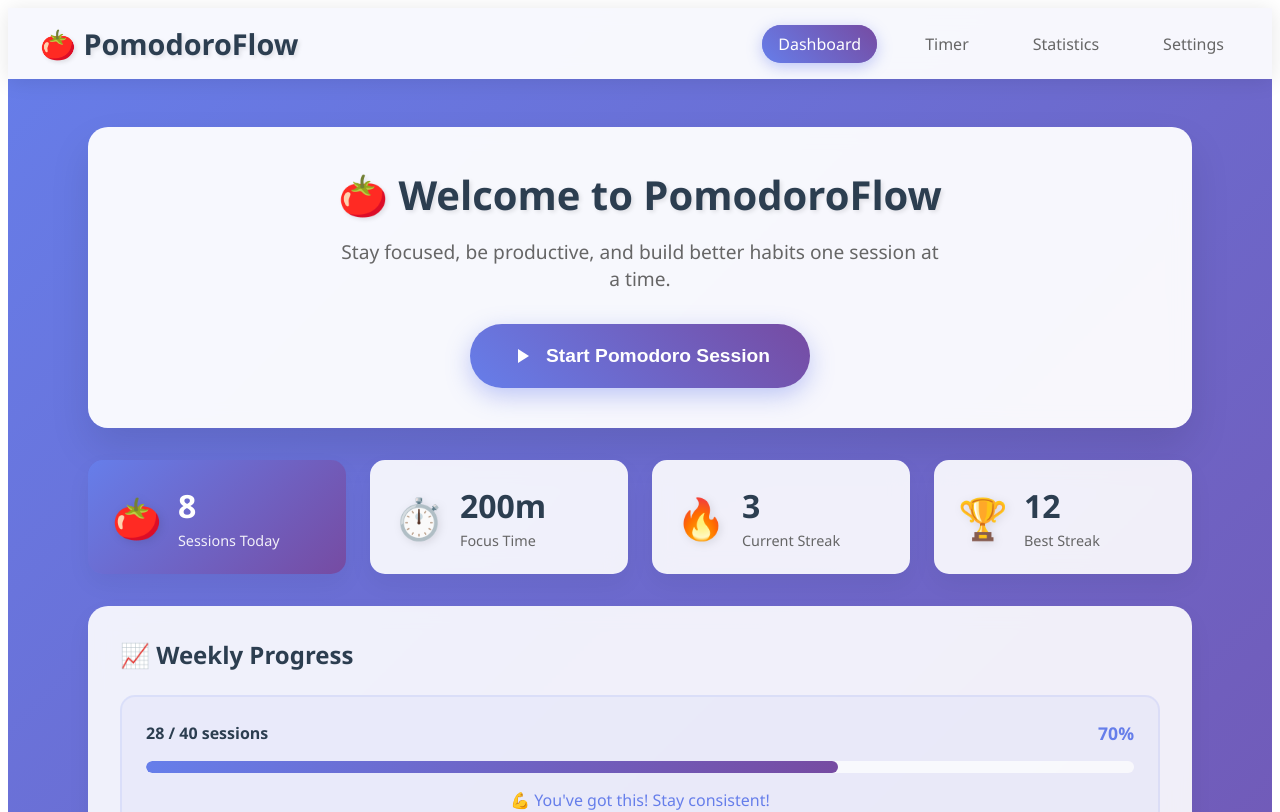
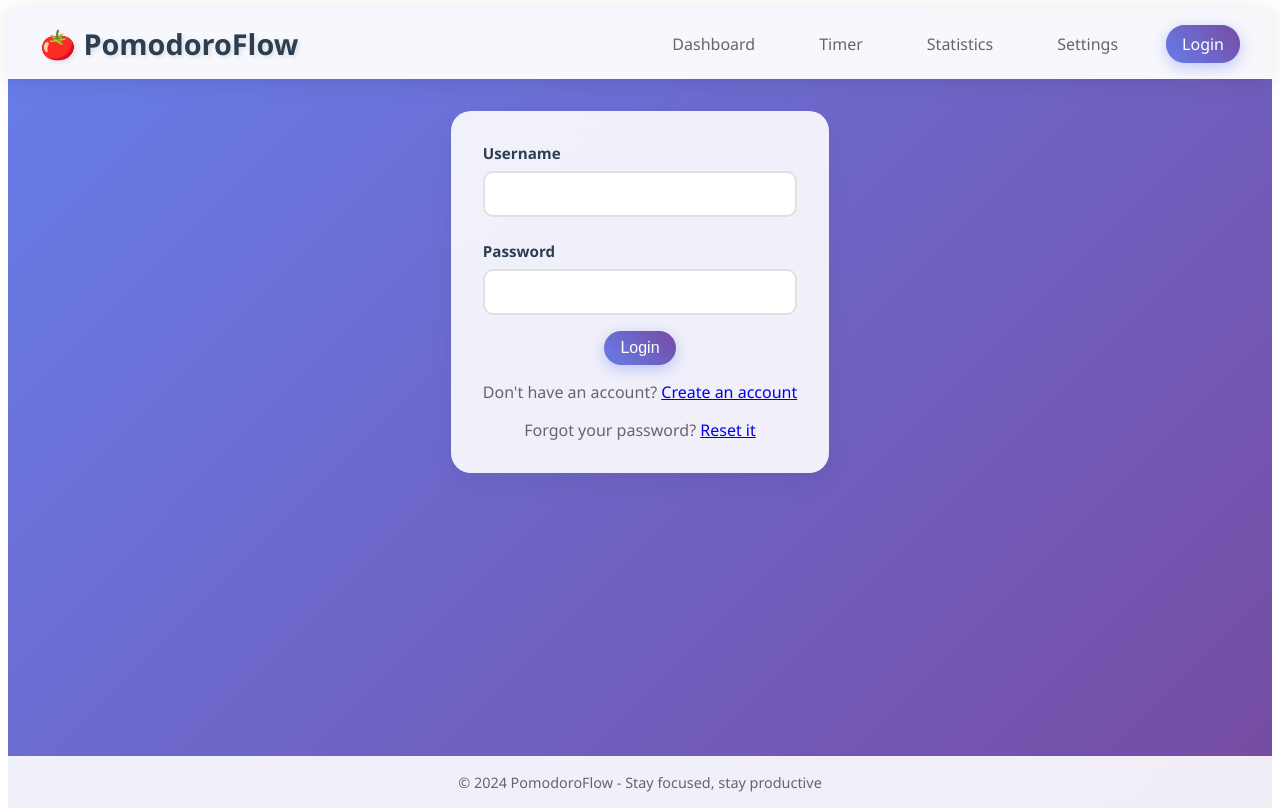
Before and after one commit to DarrenLee09/HonqueDoro, an Angular app: page /login in a window 1280 px wide. Before the commit this address led to /dashboard. Shown: the top 812 px of the page. Built offline with nearby package versions, Linux system fonts and the light colour scheme.

Commit message:
Login page base UI

```diff
--- a/src/app/app.html
+++ b/src/app/app.html
@@ -7,6 +7,7 @@
         <a routerLink="/timer" routerLinkActive="active" class="nav-link">Timer</a>
         <a routerLink="/statistics" routerLinkActive="active" class="nav-link">Statistics</a>
         <a routerLink="/settings" routerLinkActive="active" class="nav-link">Settings</a>
+        <a routerLink="/login" routerLinkActive="active" class="nav-link">Login</a>
       </nav>
     </div>
   </header>
--- a/src/app/app.routes.ts
+++ b/src/app/app.routes.ts
@@ -3,6 +3,7 @@ import { Dashboard } from './components/dashboard/dashboard';
 import { Timer } from './components/timer/timer';
 import { Settings } from './components/settings/settings';
 import { Statistics } from './components/statistics/statistics';
+import { Login } from './components/login/login';
 
 export const routes: Routes = [
   { path: '', redirectTo: '/dashboard', pathMatch: 'full' },
@@ -10,5 +11,6 @@ export const routes: Routes = [
   { path: 'timer', component: Timer },
   { path: 'settings', component: Settings },
   { path: 'statistics', component: Statistics },
+  { path: 'login', component: Login },
   { path: '**', redirectTo: '/dashboard' }
 ];
--- /dev/null
+++ b/src/app/components/login/login.css
@@ -0,0 +1,130 @@
+.login-container {
+  display: flex;
+  justify-content: center;
+}
+
+.login {
+  max-width: 800px;
+  text-align: center;
+  background: rgba(255, 255, 255, 0.95);
+  backdrop-filter: blur(10px);
+  border-radius: 20px;
+  padding: 2rem 2rem;
+  box-shadow: 0 20px 40px rgba(0, 0, 0, 0.1);
+}
+
+.login h1 {
+  font-size: 2.5rem;
+  font-weight: 700;
+  color: #2c3e50;
+  margin: 0 0 1rem 0;
+  text-shadow: 2px 2px 4px rgba(0, 0, 0, 0.1);
+}
+
+.login p {
+  font-size: 1rem;
+  color: #666;
+  margin: 1rem 0 0 0;
+  max-width: 600px;
+  margin-left: auto;
+  margin-right: auto;
+}
+
+.login {
+  background: rgba(255, 255, 255, 0.9);
+  backdrop-filter: blur(10px);
+  border-radius: 20px;
+  padding: 2rem;
+  box-shadow: 0 10px 25px rgba(0, 0, 0, 0.05);
+  transition: transform 0.3s ease, box-shadow 0.3s ease;
+}
+
+.login h2 {
+  font-size: 1.4rem;
+  font-weight: 600;
+  color: #2c3e50;
+  margin: 0 0 1.5rem 0;
+  display: flex;
+  align-items: center;
+  gap: 0.5rem;
+}
+
+.form-grid {
+  display: grid;
+  grid-template-columns: repeat(auto-fit, minmax(250px, 1fr));
+  gap: 1.5rem;
+}
+
+.form-group {
+  display: flex;
+  flex-direction: column;
+  gap: 0.5rem;
+}
+
+.form-group label {
+  font-weight: 600;
+  color: #2c3e50;
+  font-size: 0.95rem;
+  text-align: left;
+}
+
+.input-group {
+  display: flex;
+  align-items: center;
+  background: white;
+  border: 2px solid #e0e0e0;
+  border-radius: 10px;
+  overflow: hidden;
+  transition: border-color 0.3s ease, box-shadow 0.3s ease;
+}
+
+.input-group:focus-within {
+  border-color: #667eea;
+  box-shadow: 0 0 0 3px rgba(102, 126, 234, 0.1);
+}
+
+.form-input {
+  flex: 1;
+  padding: 0.75rem 1rem;
+  border: none;
+  outline: none;
+  font-size: 1rem;
+  background: transparent;
+}
+
+.input-suffix {
+  padding: 0.75rem 1rem;
+  background: rgba(102, 126, 234, 0.1);
+  color: #667eea;
+  font-weight: 500;
+  font-size: 0.9rem;
+  border-left: 1px solid #e0e0e0;
+}
+
+.form-help {
+  color: #666;
+  font-size: 0.85rem;
+  margin-top: 0.25rem;
+}
+
+.login-btn {
+  font-size: 1rem;
+  margin-top: 1rem;
+  text-decoration: none;
+  font-weight: 500;
+  padding: 0.5rem 1rem;
+  border-radius: 25px;
+  transition: all 0.3s ease;
+  position: relative;
+  overflow: hidden;
+  color: white;
+  background: linear-gradient(45deg, #667eea, #764ba2);
+  box-shadow: 0 4px 15px rgba(102, 126, 234, 0.4);
+  border: none;
+  cursor: pointer;
+}
+
+.login-btn:hover {
+  transform: translateY(-2px);
+  box-shadow: 0 15px 35px rgba(0, 0, 0, 0.08);
+}
--- /dev/null
+++ b/src/app/components/login/login.html
@@ -0,0 +1,39 @@
+<div class="login-container">
+  <div class="login">
+    <div class="form-grid">
+      <div class="form-group">
+        <label for="username">Username</label>
+        <div class="input-group">
+          <input
+            type="text"
+            id="username"
+            name="username"
+            class="form-input"
+          />
+        </div>
+      </div>
+      <div class="form-group">
+        <label for="password">Password</label>
+        <div class="input-group">
+          <input
+            type="password"
+            id="password"
+            name="password"
+            class="form-input"
+          />
+        </div>
+      </div>
+    </div>
+    <div class="form-actions">
+      <button type="submit" class="login-btn">Login</button>
+    </div>
+    <div class="form-footer">
+      <p>
+        Don't have an account? <a href="/create-account">Create an account</a>
+      </p>
+      <p>
+        Forgot your password? <a href="/reset-password">Reset it</a>
+      </p>
+    </div>
+  </div>
+</div>
```
Also changed, not shown: src/app/components/login/login.ts (added, +16 -0 lines), 1 other file (tests, documents, lock files or other folders).
